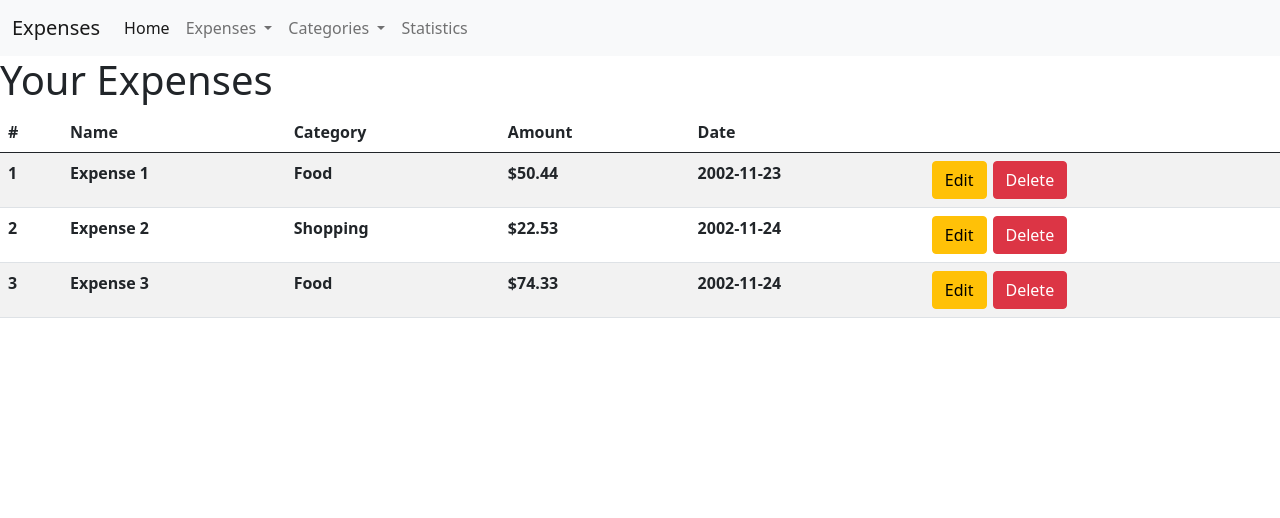
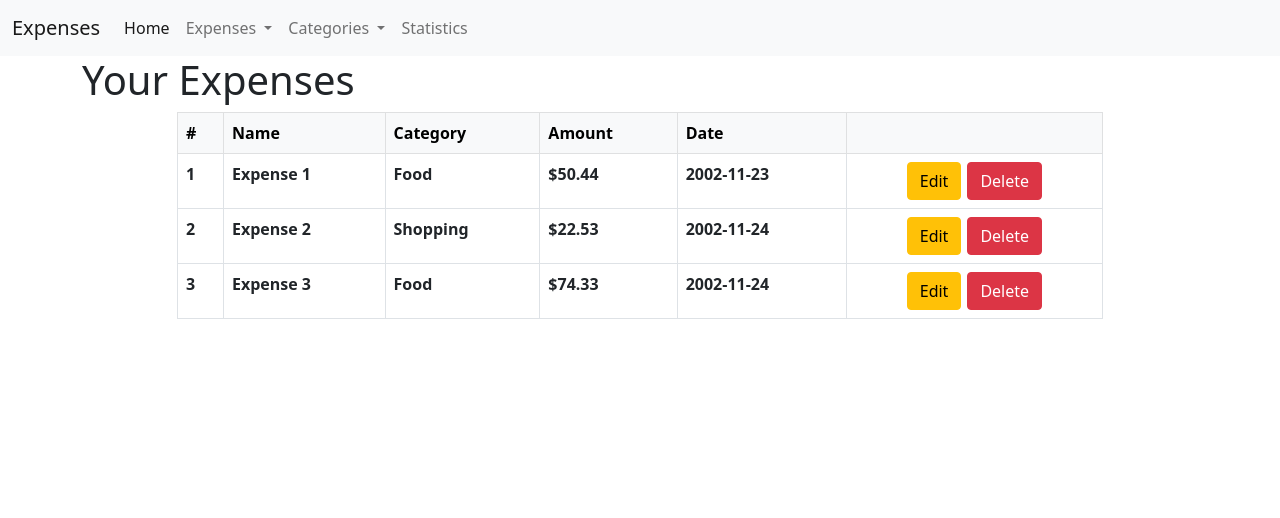
Before and after one commit to tadhgboyle/2911, a Flask app: page / in a window 1280 px wide. Shown: the top 518 px of the page. Run offline with Flask 2, Linux system fonts and the light colour scheme; lists and menus that the app fills with data are empty.

Commit message:
:art: Edit layout of Expense List page

```diff
--- a/templates/layout.html
+++ b/templates/layout.html
@@ -9,7 +9,7 @@
     <script src="https://cdn.jsdelivr.net/npm/bootstrap@5.0.0-beta3/dist/js/bootstrap.bundle.min.js"></script>
 
     {% block head %}
-    <title>{{ page_title }} - My Webpage</title>
+    <title>{{ page_title }} - Expenses</title>
     {% endblock %}
 </head>
 <body>
--- a/templates/views/list_expenses.html
+++ b/templates/views/list_expenses.html
@@ -2,10 +2,13 @@
 
 {% block content %}
 
+<div class="container">
     <h1>Your Expenses</h1>
-
-<table class="table table-striped">
-    <thead>
+    <div class="row">
+        <div class="col"></div>
+        <div class="col-10">
+            <table class="table table-hover table-bordered table-responsive">
+                <thead class="table-light">
                     <tr>
                         <th scope="col">#</th>
                         <th scope="col">Name</th>
@@ -23,7 +26,7 @@
                         <th>{{ expense.category }}</th>
                         <th>${{ expense.amount }}</th>
                         <th>{{ expense.date }}</th>
-            <th>
+                        <th class="text-center">
                             <a class="btn btn-warning" role="button" href="{{ url_for('edit_expense', expense_id=expense.id) }}" style="margin-right:6px">Edit</button>
                             <a class="btn btn-danger" role="button" href="{{ url_for('delete_expense', expense_id=expense.id) }}">Delete</button>
                         </th>
@@ -31,5 +34,9 @@
                     {% endfor %}
                 </tbody>
             </table>
+        </div>
+        <div class="col"></div>
+    </div>
+</div>
 
 {% endblock %}
```
Lines whose indentation alone changed are shown as unchanged.
